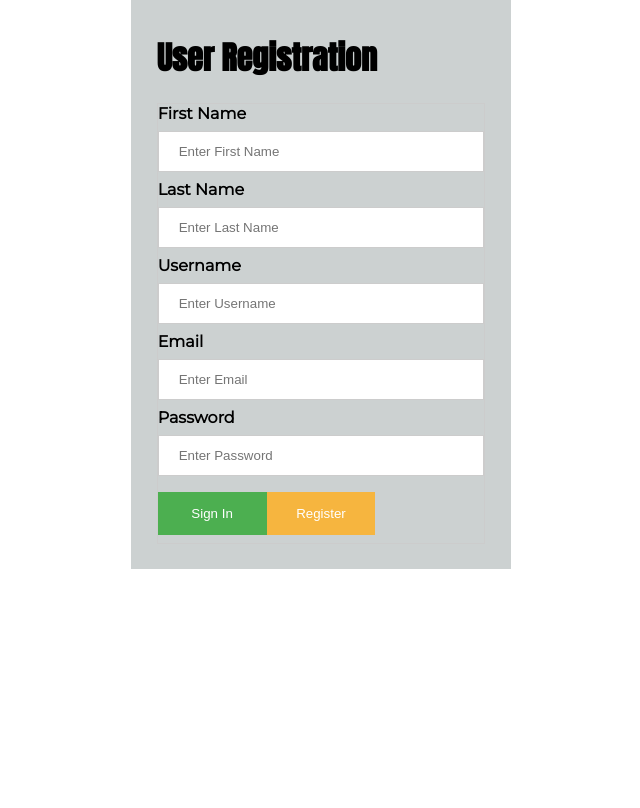
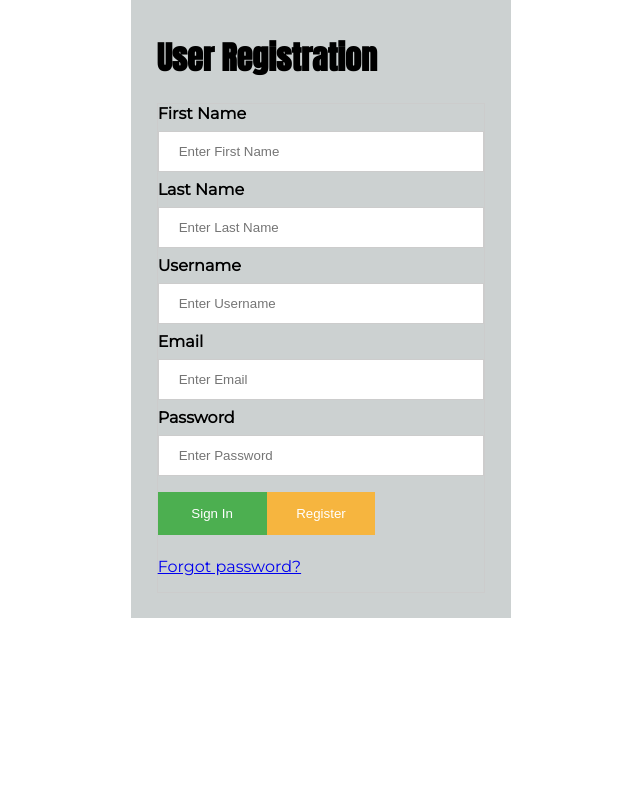
Before and after one commit to kmodipa/simple-mvc, a PHP site: page /Views/user_register.php in a window 1280 px wide. Shown: the part 202-1010 px from the top of the page, without its empty margins (319-959 px from the left). Before the commit the page ends 771 px from the top, so only its background shows below. Run offline with PHP 8.4, Linux system fonts and the light colour scheme; some libraries are stand-ins or nearby versions.

Commit message:
added a link for forgot password

```diff
--- a/Views/user_register.php
+++ b/Views/user_register.php
@@ -62,6 +62,7 @@ if (isset($_POST['signin']))
           <div class="clearfix">
 			      <button type="submit" class="signupbtn" name = "signin" value="OK">Sign In</button>
 			      <a href=""><button type="submit" class="registerbtn" name = "register" value="OK">Register</button></a><br><br><br>
+			      <p> <a href="forgot_password">Forgot password?</a></p>
 			    </div>
 			  </div>
 			</form>
```
